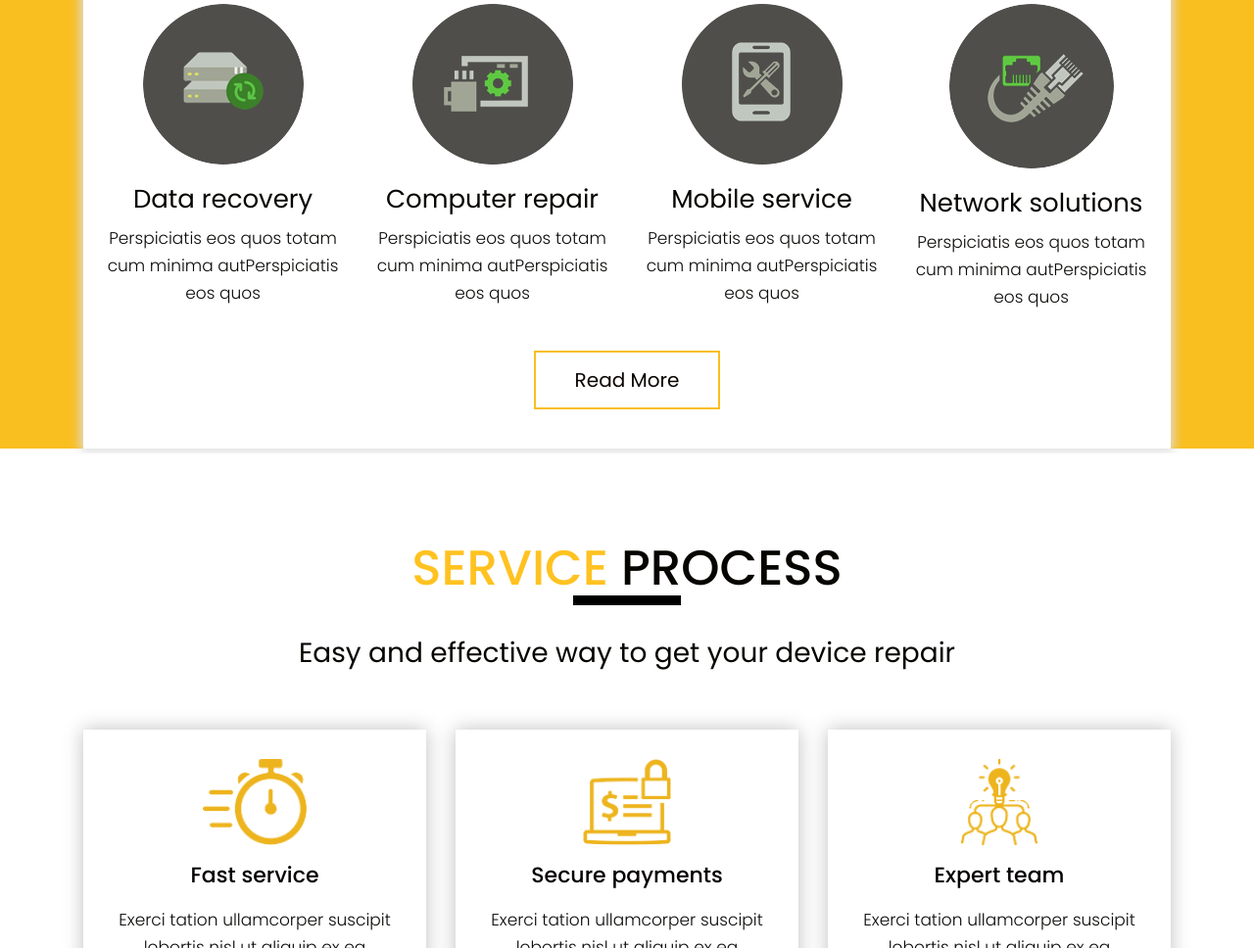
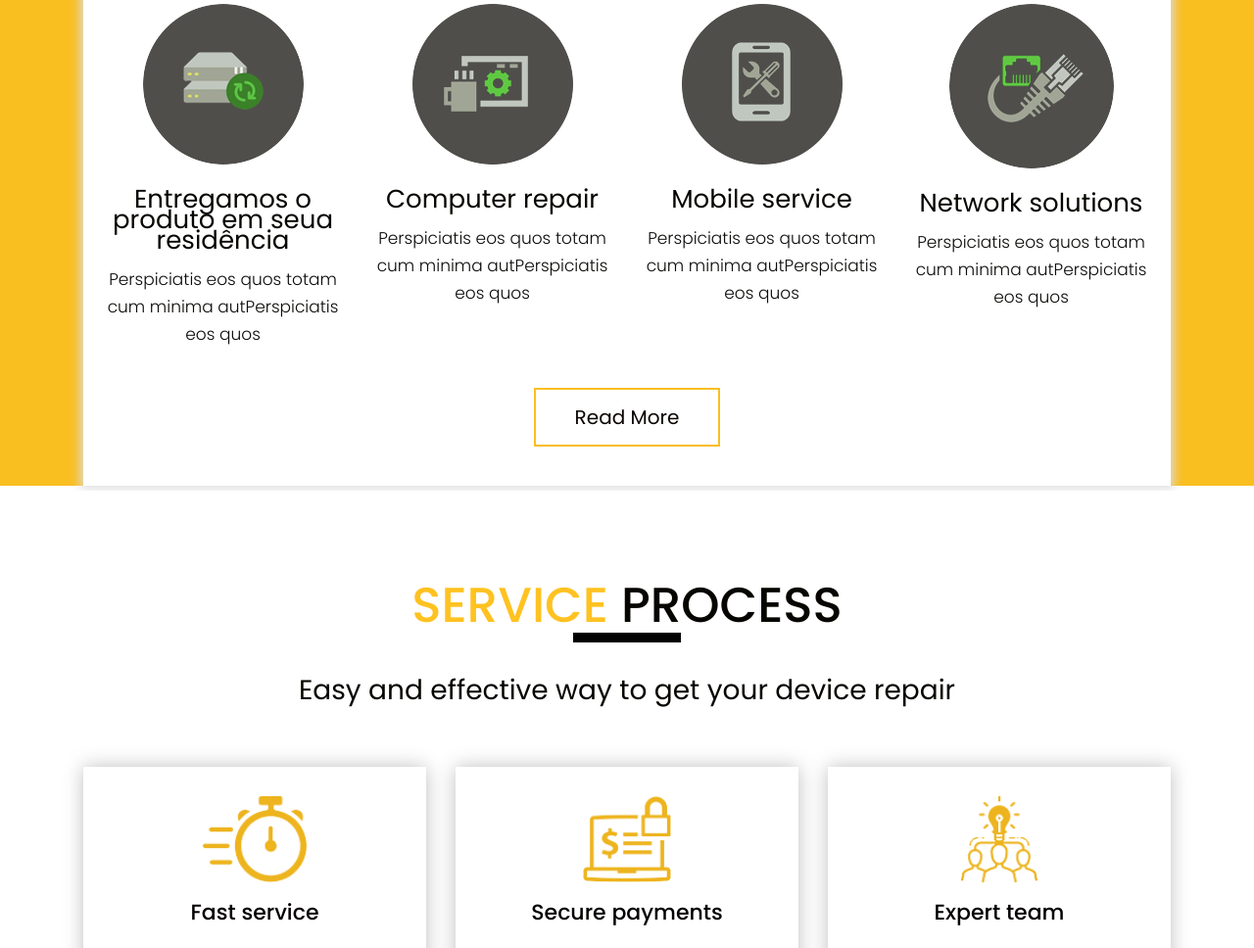
Before and after one commit to GameLineYT/storeNobreakTeam, a plain HTML site: page index.html in a window 1280 px wide. Shown: the part 1026-1994 px from the top of the page at 98% size. Drawn offline with nearby package versions, Linux system fonts and the light colour scheme.

Commit message:
Update index.html

```diff
--- a/index.html
+++ b/index.html
@@ -172,7 +172,7 @@
                <div class="col-xl-3 col-lg-3 col-md-6 col-sm-12">
                   <div class="for_box">
                      <i><img src="icon/1.png"/></i>
-                     <h3>Data recovery</h3>
+                     <h3>Entregamos o produto em seua residência</h3>
                      <p>Perspiciatis eos quos totam cum minima autPerspiciatis eos quos</p>
                   </div>
                </div>
```
